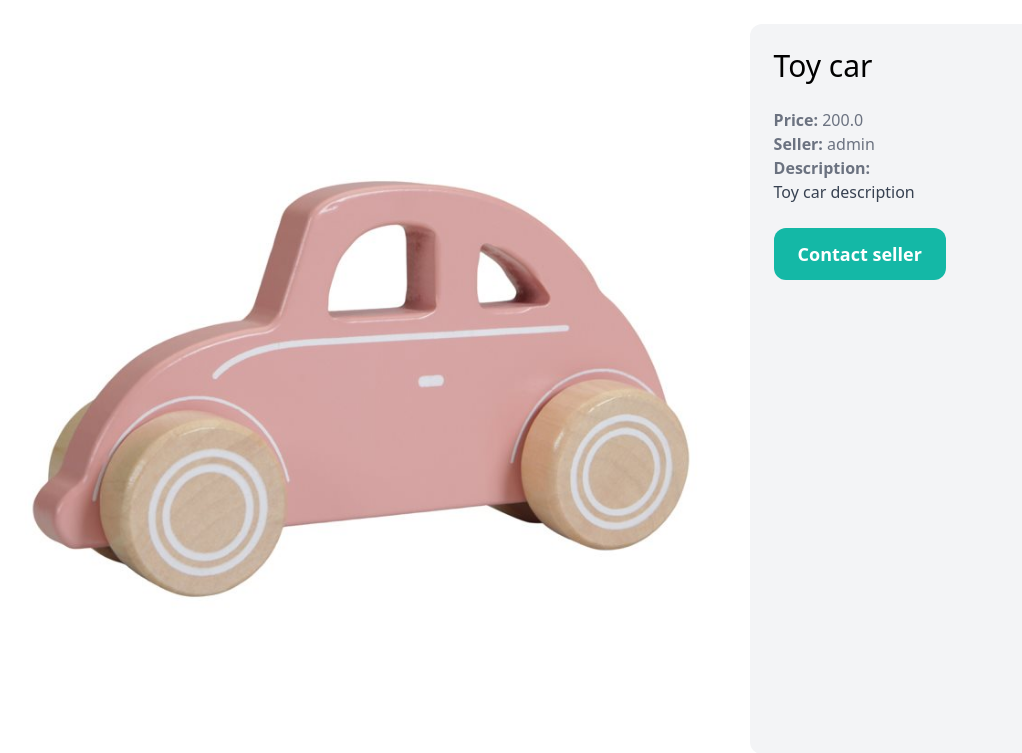
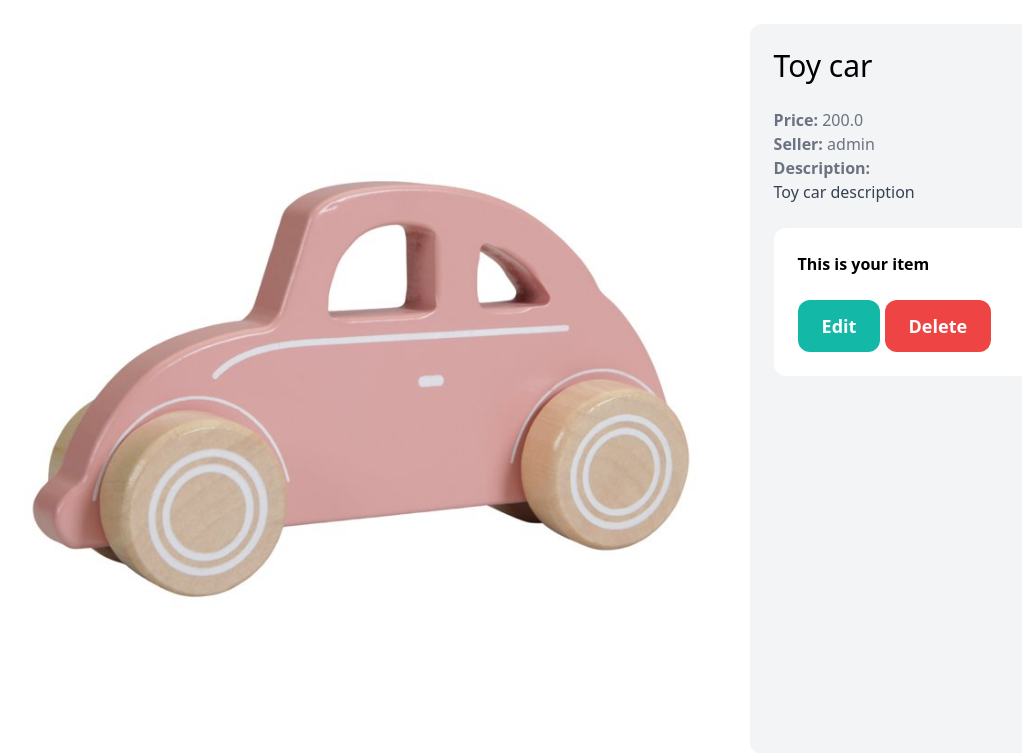
Before and after one commit to rmirsh/AyMarket, a Django app: page /items/3/ in a window 1280 px wide. Shown: the part 77-830 px from the top of the page, without its empty margins (28-1050 px from the left). Run offline with Django 4.2, Linux system fonts and the light colour scheme; a user stored in the database is signed in; data comes from the database, SQL or seed files in the repository; some libraries are stand-ins or nearby versions.

Commit message:
Added deletion

```diff
--- a/aymarket/item/templates/item/detail.html
+++ b/aymarket/item/templates/item/detail.html
@@ -20,7 +20,16 @@
         </p>
         {% endif %}
 
-        <a href="#" class="inline-block mt-6 px-6 py-3 text-lg font-semibold bg-teal-500 text-white rounded-xl hover:bg-teal-700">Contact seller</a>
+        {% if request.user == item.created_by %}
+            <div class="mt-6 p-6 bg-white rounded-xl">
+                <p class="font-semibold">This is your item</p>
+
+                <a href="#" class="inline-block mt-6 px-6 py-3 text-lg font-semibold bg-teal-500 text-white rounded-xl">Edit</a>
+                <a href="{% url 'item:delete' item.id %}" class="inline-block mt-6 px-6 py-3 text-lg font-semibold bg-red-500 text-white rounded-xl">Delete</a>
+            </div>
+        {% else %}
+            <a href="#" class="inline-block mt-6 px-6 py-3 text-lg font-semibold bg-teal-500 text-white rounded-xl hover:bg-teal-700">Contact seller</a>
+        {% endif %}
     </div>
 </div>
 
--- a/aymarket/item/urls.py
+++ b/aymarket/item/urls.py
@@ -6,5 +6,6 @@ app_name = 'item'
 
 urlpatterns = [
     path('new/', views.new, name='new'),
-    path('<int:pk>/', views.detail, name='detail')
+    path('<int:pk>/', views.detail, name='detail'),
+    path('<int:pk>/delete/', views.delete, name='delete'),
 ]
--- a/aymarket/item/views.py
+++ b/aymarket/item/views.py
@@ -33,3 +33,11 @@ def new(request):
         'form': form,
         'title': 'New Item',
     })
+
+
+@login_required
+def delete(request, pk):
+    item = get_object_or_404(Item, pk=pk, creaeted_by=request.user)
+    item.delete()
+
+    return redirect('dashboard:index')
--- a/aymarket/tmp.py
+++ /dev/null
@@ -1 +0,0 @@
-print('test')
```
